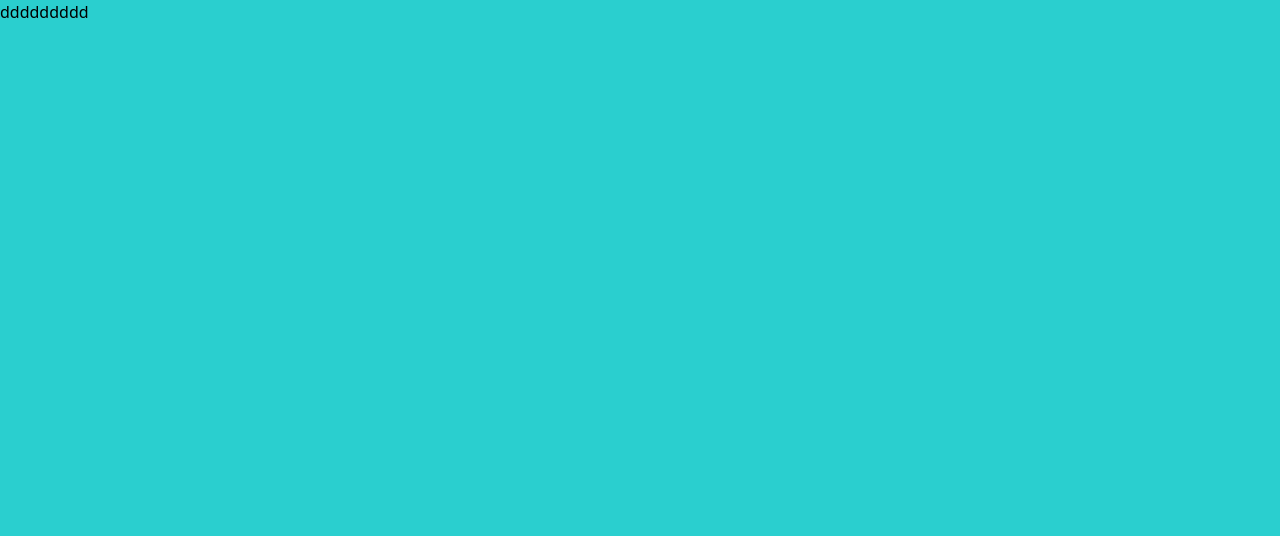
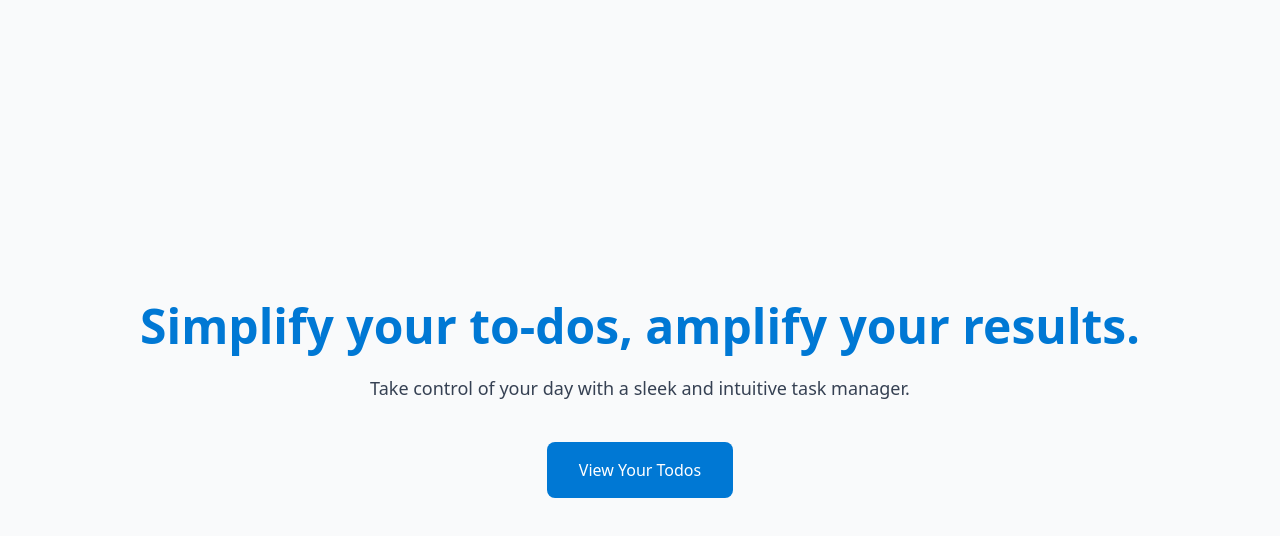
Before and after one commit to Papymankan/todo-app, a Next.js app: page / in a window 1280 px wide. Shown: the top 536 px of the page. Built offline with nearby package versions, Linux system fonts and the light colour scheme.

Commit message:
feat(ui) : home screen

```diff
--- a/app/layout.tsx
+++ b/app/layout.tsx
@@ -14,7 +14,7 @@ export default function RootLayout({
 }>) {
   return (
     <html lang="en">
-      <body className="bg-cyan">
+      <body>
         <div className="relative h-screen">
           <SplashScreen />
           {children}
--- a/app/page.tsx
+++ b/app/page.tsx
@@ -1,29 +1,17 @@
+import AnimatedButton from "@/components/animated-button";
+
 export default function Home() {
   return (
-    <>ddddddddd
-
-    <br /><br /><br /><br /><br /><br /><br /><br /><br /><br />
-    <br /><br /><br /><br /><br /><br /><br /><br /><br /><br />
-    <br /><br /><br /><br /><br /><br /><br /><br /><br /><br />
-    <br /><br /><br /><br /><br /><br /><br /><br /><br /><br />
-    <br /><br /><br /><br /><br /><br /><br /><br /><br /><br />
-    <br /><br /><br /><br /><br /><br /><br /><br /><br /><br />
-    <br /><br /><br /><br /><br /><br /><br /><br /><br /><br />
-    <br /><br /><br /><br /><br /><br /><br /><br /><br /><br />
-    <br /><br /><br /><br /><br /><br /><br /><br /><br /><br />
-    <br /><br /><br /><br /><br /><br /><br /><br /><br /><br />
-    <br /><br /><br /><br /><br /><br /><br /><br /><br /><br />
-    <br /><br /><br /><br /><br /><br /><br /><br /><br /><br />
-    <br /><br /><br /><br /><br /><br /><br /><br /><br /><br />
-    <br /><br /><br /><br /><br /><br /><br /><br /><br /><br />
-    <br /><br /><br /><br /><br /><br /><br /><br /><br /><br />
-    <br /><br /><br /><br /><br /><br /><br /><br /><br /><br />
-    <br /><br /><br /><br /><br /><br /><br /><br /><br /><br />
-    <br /><br /><br /><br /><br /><br /><br /><br /><br /><br />
-    <br /><br /><br /><br /><br /><br /><br /><br /><br /><br />
-    <br /><br /><br /><br /><br /><br /><br /><br /><br /><br />
-
-    fsdfdsf
+    <>
+      <main className="flex flex-col items-center justify-center min-h-screen p-6 bg-gray-50">
+        <h1 className="text-5xl font-extrabold mb-6 text-blue">
+          Simplify your to-dos, amplify your results.
+        </h1>
+        <p className="mb-10 text-lg max-w-xl text-center text-gray-700">
+          Take control of your day with a sleek and intuitive task manager.
+        </p>
+        <AnimatedButton />
+      </main>
     </>
   );
 }
--- /dev/null
+++ b/app/todos/page.tsx
@@ -0,0 +1,7 @@
+import React from 'react'
+
+export default function page() {
+  return (
+    <div>Todos</div>
+  )
+}
--- /dev/null
+++ b/components/animated-button.tsx
@@ -0,0 +1,16 @@
+"use client";
+
+import { motion } from "framer-motion";
+import Link from "next/link";
+
+export default function AnimatedButton() {
+  return (
+    <motion.div
+      whileHover={{ scale: 1.05 }}
+      whileTap={{ scale: 0.95 }}
+      className="px-8 py-4 bg-blue text-white rounded-lg"
+    >
+      <Link href={"/todos"}>View Your Todos</Link>
+    </motion.div>
+  );
+}
```
